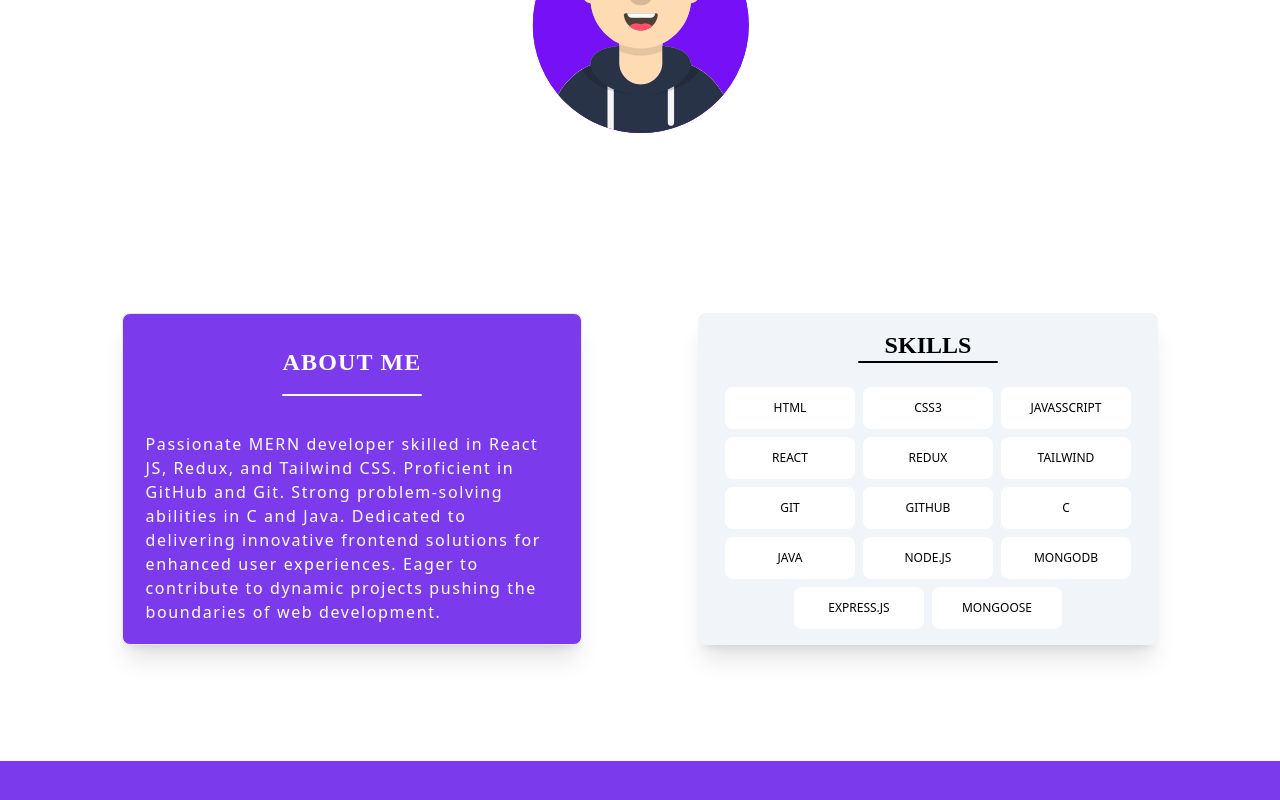
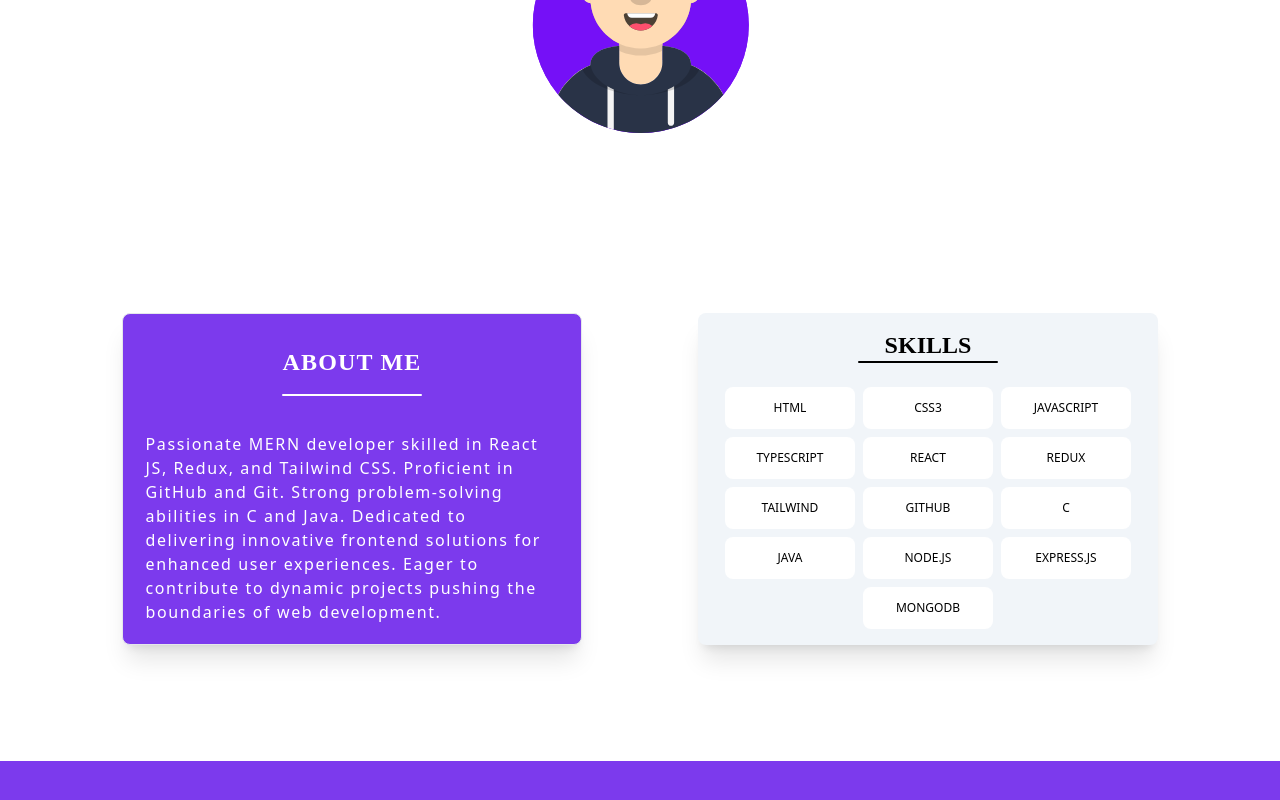
Before and after one commit to Nikhil26062000/Portfolio, a React (Create React App) app: page / in a window 1280 px wide. Shown: the part 390-1190 px from the top of the page. Built offline with nearby package versions, Linux system fonts and the light colour scheme.

Commit message:
Update  skills

```diff
--- a/src/components/Skills.jsx
+++ b/src/components/Skills.jsx
@@ -51,18 +51,19 @@ const Skills = () => {
       <div className="mt-6 mx-2 pb-4 flex justify-center gap-2 flex-wrap">
       <SkillsButton val="HTML" />
           <SkillsButton val="CSS3" />
-          <SkillsButton val="JAVASSCRIPT" />
+          <SkillsButton val="JAVASCRIPT" />
+          <SkillsButton val="TYPESCRIPT" />
           <SkillsButton val="REACT" />
           <SkillsButton val="REDUX" />
           <SkillsButton val="TAILWIND" />
-          <SkillsButton val="GIT" />
+
           <SkillsButton val="GITHUB" />
           <SkillsButton val="C" />
           <SkillsButton val="JAVA" />
           <SkillsButton val="NODE.JS" />
+
+          <SkillsButton val="EXPRESS.JS" />
           <SkillsButton val="MONGODB" />
-          <SkillsButton val="EXPRESS.JS" />
-          <SkillsButton val="MONGOOSE" />
       </div>
     </div>
   );
```
